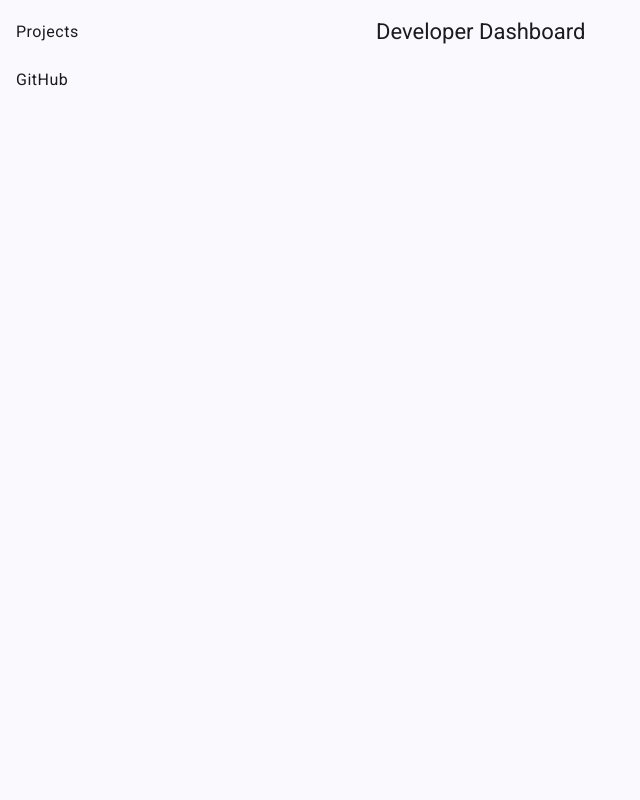
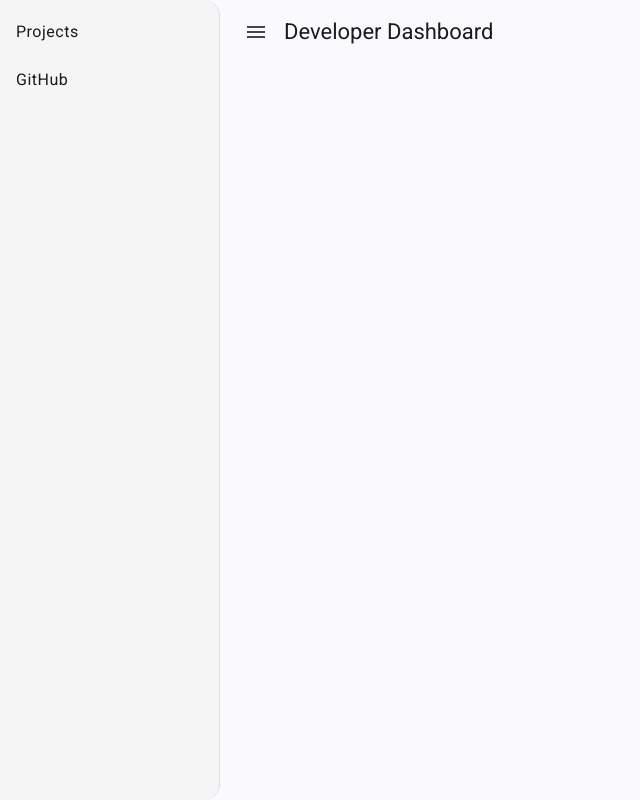
Before and after one commit to ratankesharwani/frontend, an Angular app: page /dashboard in a window 1280 px wide. Shown: the whole page, without its empty margins (0-640 px from the left). Built offline with nearby package versions, Linux system fonts and the light colour scheme.

Commit message:
CSS fixing

```diff
--- a/src/app/auth/register/register.component.ts
+++ b/src/app/auth/register/register.component.ts
@@ -32,11 +32,6 @@ export class RegisterComponent {
     private router: Router
   ) {}
 
-  // form = this.fb.group({
-  //   username: ['', Validators.required],
-  //   password: ['', Validators.required],
-  // });
-
    form = new FormGroup({
       username: new FormControl('', Validators.required),
       password: new FormControl('', Validators.required),
--- a/src/app/dashboard/layout/layout.component.html
+++ b/src/app/dashboard/layout/layout.component.html
@@ -1,14 +1,19 @@
-<mat-sidenav-container fullscreen>
-  <mat-sidenav mode="side" opened>
+<mat-sidenav-container class="sidenav-container">
+  <mat-sidenav #sidenav mode="side" [(opened)]="sidenavOpened" class="sidenav">
     <mat-nav-list>
       <a mat-list-item routerLink="/dashboard/projects">Projects</a>
       <a mat-list-item routerLink="/dashboard/github">GitHub</a>
     </mat-nav-list>
   </mat-sidenav>
+
   <mat-sidenav-content>
     <mat-toolbar color="primary">
-      Developer Dashboard
+      <button mat-icon-button (click)="toggleSidenav()">
+        <mat-icon>menu</mat-icon>
+      </button>
+      <span class="ml-2">Developer Dashboard</span>
     </mat-toolbar>
+
     <div class="p-4">
       <router-outlet></router-outlet>
     </div>
--- a/src/app/dashboard/layout/layout.component.scss
+++ b/src/app/dashboard/layout/layout.component.scss
@@ -0,0 +1,25 @@
+.sidenav-container {
+  height: 100vh;
+}
+
+.sidenav {
+  width: 220px;
+  background-color: #f5f5f5;
+  border-right: 1px solid #ddd;
+}
+
+mat-toolbar {
+  position: sticky;
+  top: 0;
+  z-index: 2;
+  display: flex;
+  align-items: center;
+}
+
+.p-4 {
+  padding: 1rem;
+}
+
+.ml-2 {
+  margin-left: 0.5rem;
+}
--- a/src/app/dashboard/layout/layout.component.ts
+++ b/src/app/dashboard/layout/layout.component.ts
@@ -24,5 +24,9 @@ import { RouterModule, RouterOutlet } from '@angular/router';
   styleUrl: './layout.component.scss'
 })
 export class LayoutComponent {
+sidenavOpened = true;
 
+  toggleSidenav() {
+    this.sidenavOpened = !this.sidenavOpened;
+  }
 }
--- a/src/app/projects/project-list/project-list.component.html
+++ b/src/app/projects/project-list/project-list.component.html
@@ -1,18 +1,31 @@
-<mat-card>
-  <mat-card-title>Project List</mat-card-title>
-  <button mat-raised-button color="primary" (click)="goToNewProject()">+ New Project</button>
-  <table mat-table [dataSource]="dataSource" class="mat-elevation-z8 mt-4">
+<mat-card class="project-list-card">
+  <div class="card-header">
+    <button mat-stroked-button color="accent" (click)="goBack()">
+      <mat-icon style="vertical-align: middle; position: relative; top: 0.8px; margin-right: 6px;">arrow_back</mat-icon>
+      Back
+    </button>
+
+    <span class="title">Project List</span>
+
+    <button mat-raised-button color="primary" (click)="goToNewProject()">
+      + New Project
+    </button>
+  </div>
+
+  <table mat-table [dataSource]="dataSource" class="mat-elevation-z8 project-table">
+
     <ng-container matColumnDef="title">
-      <th mat-header-cell *matHeaderCellDef> Title </th>
-      <td mat-cell *matCellDef="let project"> {{ project.title }} </td>
+      <th mat-header-cell *matHeaderCellDef>Title</th>
+      <td mat-cell *matCellDef="let project">{{ project.title }}</td>
     </ng-container>
 
     <ng-container matColumnDef="description">
-      <th mat-header-cell *matHeaderCellDef> Description </th>
-      <td mat-cell *matCellDef="let project"> {{ project.description }} </td>
+      <th mat-header-cell *matHeaderCellDef>Description</th>
+      <td mat-cell *matCellDef="let project">{{ project.description }}</td>
     </ng-container>
 
     <tr mat-header-row *matHeaderRowDef="displayedColumns"></tr>
-    <tr mat-row *matRowDef="let row; columns: displayedColumns"></tr>
+    <tr mat-row *matRowDef="let row; columns: displayedColumns;"></tr>
+
   </table>
 </mat-card>
--- a/src/app/projects/project-list/project-list.component.scss
+++ b/src/app/projects/project-list/project-list.component.scss
@@ -0,0 +1,75 @@
+.project-list-card {
+  padding: 2rem;
+  border-radius: 16px;
+  background: #fff;
+  box-shadow: 0 4px 16px rgba(0, 0, 0, 0.08);
+  margin: 2rem auto;
+  max-width: 900px;
+
+  .card-header {
+    display: flex;
+    justify-content: space-between;
+    align-items: center;
+    flex-wrap: wrap;
+    gap: 1rem;
+    margin-bottom: 1.5rem;
+
+    .title {
+      flex: 1 1 auto;
+      text-align: center;
+      font-size: 1.75rem;
+      font-weight: 600;
+      color: #3f51b5;
+    }
+
+    button {
+      border-radius: 50px;
+      padding: 0.5rem 1.5rem;
+      font-weight: 600;
+      box-shadow: 0 3px 8px rgba(0, 0, 0, 0.1);
+      transition: background-color 0.3s ease;
+
+      mat-icon {
+        margin-right: 0.5rem;
+      }
+
+      &.mat-raised-button {
+        background-color: #3f51b5;
+        color: #fff;
+
+        &:hover {
+          background-color: #303f9f;
+        }
+      }
+
+      &.mat-stroked-button {
+        color: #3f51b5;
+        border-color: #3f51b5;
+
+        &:hover {
+          background-color: rgba(63, 81, 181, 0.05);
+        }
+      }
+    }
+  }
+
+  .project-table {
+    width: 100%;
+    border-radius: 12px;
+    overflow-x: auto;
+
+    th, td {
+      padding: 14px;
+      font-size: 1rem;
+    }
+
+    th {
+      background-color: #f4f4f4;
+      font-weight: 600;
+    }
+
+    tr.mat-row:hover {
+      background-color: #f9f9f9;
+    }
+  }
+}
--- a/src/app/projects/project-list/project-list.component.ts
+++ b/src/app/projects/project-list/project-list.component.ts
@@ -1,14 +1,16 @@
 import { CommonModule } from '@angular/common';
 import { Component } from '@angular/core';
 import { MatCardModule } from '@angular/material/card';
+import { MatIcon } from '@angular/material/icon';
 import { MatPaginatorModule } from '@angular/material/paginator';
 import { MatTableModule } from '@angular/material/table';
 import { Router } from '@angular/router';
+import { Location } from '@angular/common';
 
 @Component({
   selector: 'app-project-list',
   standalone: true,
-  imports: [CommonModule, MatTableModule, MatPaginatorModule, MatCardModule],
+  imports: [CommonModule, MatTableModule, MatPaginatorModule, MatCardModule,MatIcon],
   templateUrl: './project-list.component.html',
   styleUrl: './project-list.component.scss'
 })
@@ -19,9 +21,13 @@ displayedColumns: string[] = ['title', 'description'];
     { title: 'Analytics Dashboard', description: 'Admin charts and insights' },
   ];
 
-  constructor(private router: Router) {}
+  constructor(private router: Router,private location: Location) {}
 
   goToNewProject() {
     this.router.navigate(['/dashboard/projects/new']);
   }
+
+  goBack() {
+  this.location.back();
 }
+}
```
